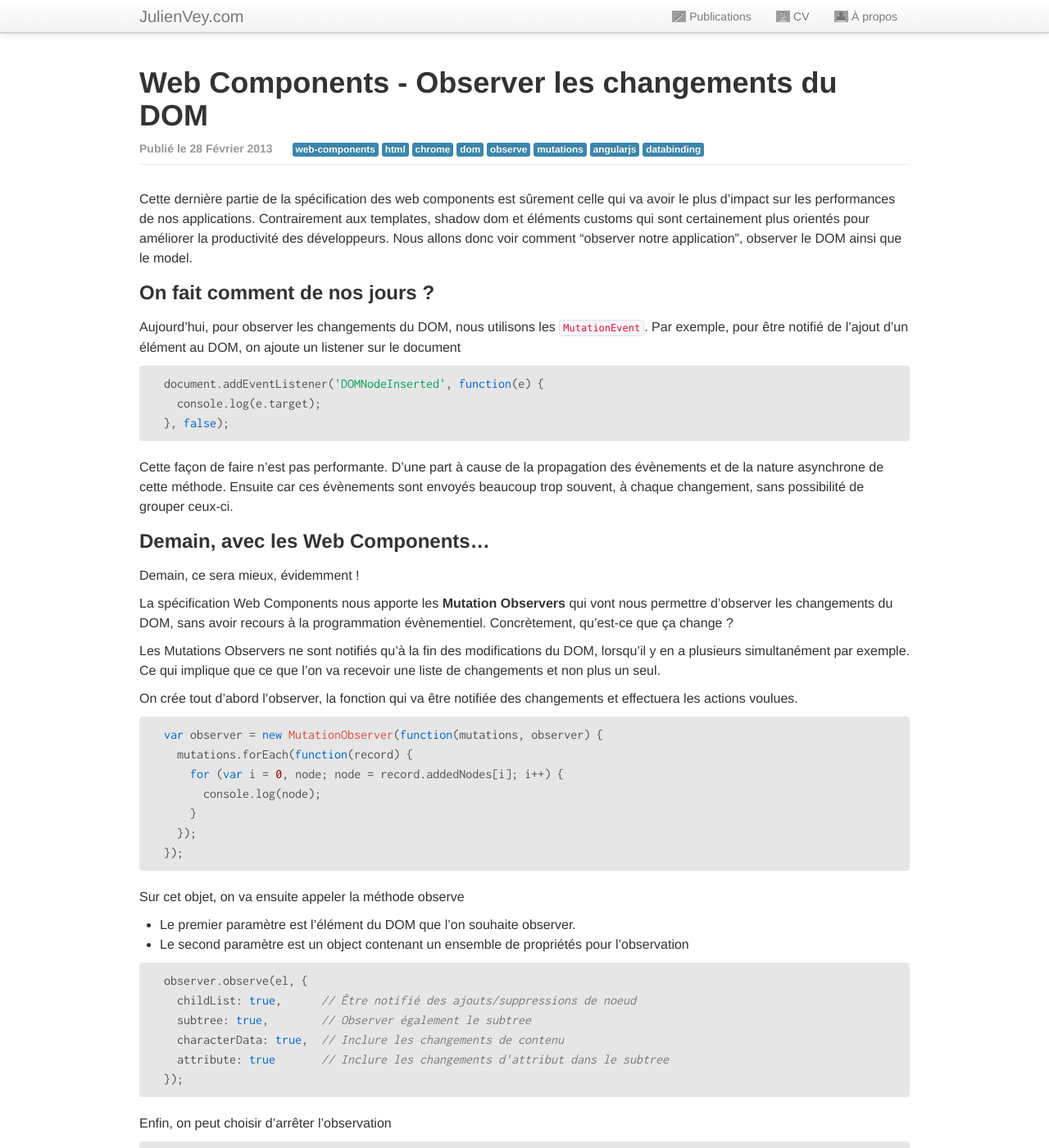
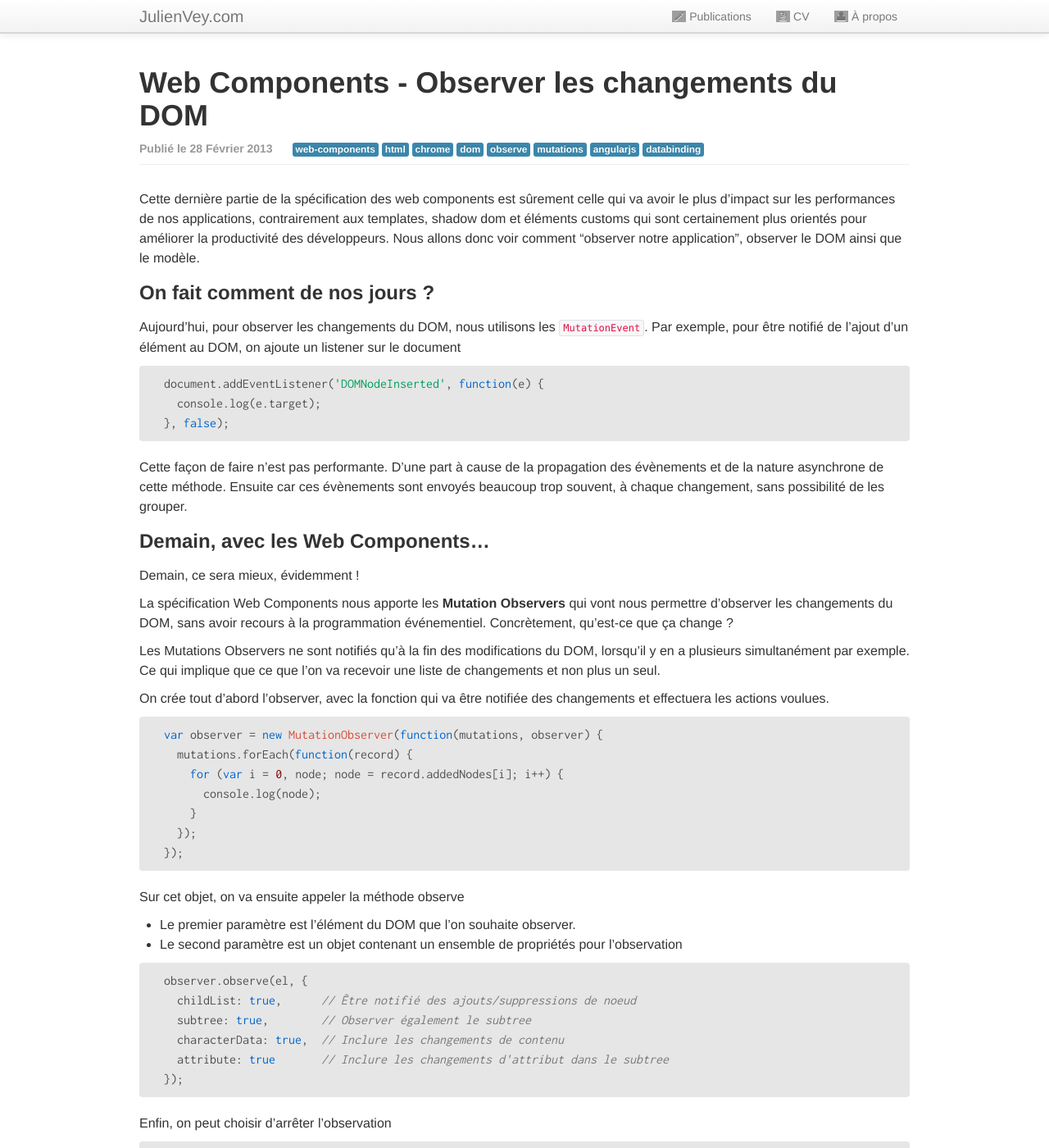
Before and after one commit to julienvey/julienvey.en, a Jekyll site: the page built from _posts/2013-02-25-dom-observe.md, in a window 1280 px wide and 1400 px high. Shown: the whole window at 82% size. Built offline with Jekyll 4.4.1, drawn with Linux system fonts in a browser that asks for light colours; Markdown is read by kramdown in place of the engine named in the settings; comment, search, counter and statistics services are not loaded; some of the changed text lies outside the part shown; grey boxes are pictures that could not be loaded.

Commit message:
derniers correctifs

```diff
--- a/_posts/2013-02-25-dom-observe.md
+++ b/_posts/2013-02-25-dom-observe.md
@@ -7,10 +7,10 @@
 img: /assets/img/posts/longuevue.jpg
 tags: web-components html chrome dom observe mutations angularjs databinding
 more : 100
-preview: Cette dernière partie de la spécification des web components est sûrement celle qui va avoir le plus d'impact sur les performances de nos applications. Contrairement aux templates, shadow dom et éléments customs qui sont plus orientés pour améliorer la productivité des développeurs. Nous allons donc voir comment "observer notre application", observer le DOM ainsi que le model.
+preview: Cette dernière partie de la spécification des web components est sûrement celle qui va avoir le plus d'impact sur les performances de nos applications, contrairement aux templates, shadow dom et éléments customs qui sont plus orientés pour améliorer la productivité des développeurs. Nous allons donc voir comment "observer notre application", observer le DOM ainsi que le modèle.
 ---
 
-Cette dernière partie de la spécification des web components est sûrement celle qui va avoir le plus d'impact sur les performances de nos applications. Contrairement aux templates, shadow dom et éléments customs qui sont certainement plus orientés pour améliorer la productivité des développeurs. Nous allons donc voir comment "observer notre application", observer le DOM ainsi que le model.
+Cette dernière partie de la spécification des web components est sûrement celle qui va avoir le plus d'impact sur les performances de nos applications, contrairement aux templates, shadow dom et éléments customs qui sont certainement plus orientés pour améliorer la productivité des développeurs. Nous allons donc voir comment "observer notre application", observer le DOM ainsi que le modèle.
 
 ### On fait comment de nos jours ?
 
@@ -22,17 +22,17 @@
 }, false);
 </pre>
 
-Cette façon de faire n'est pas performante. D'une part à cause de la propagation des évènements et de la nature asynchrone de cette méthode. Ensuite car ces évènements sont envoyés beaucoup trop souvent, à chaque changement, sans possibilité de grouper ceux-ci.
+Cette façon de faire n'est pas performante. D'une part à cause de la propagation des évènements et de la nature asynchrone de cette méthode. Ensuite car ces évènements sont envoyés beaucoup trop souvent, à chaque changement, sans possibilité de les grouper.
 
 ### Demain, avec les Web Components...
 
 Demain, ce sera mieux, évidemment !
 
-La spécification Web Components nous apporte les <strong>Mutation Observers</strong> qui vont nous permettre d'observer les changements du DOM, sans avoir recours à la programmation évènementiel. Concrètement, qu'est-ce que ça change ?
+La spécification Web Components nous apporte les <strong>Mutation Observers</strong> qui vont nous permettre d'observer les changements du DOM, sans avoir recours à la programmation événementiel. Concrètement, qu'est-ce que ça change ?
 
 Les Mutations Observers ne sont notifiés qu'à la fin des modifications du DOM, lorsqu'il y en a plusieurs simultanément par exemple. Ce qui implique que ce que l'on va recevoir une liste de changements et non plus un seul.
 
-On crée tout d'abord l'observer, la fonction qui va être notifiée des changements et effectuera les actions voulues.
+On crée tout d'abord l'observer, avec la fonction qui va être notifiée des changements et effectuera les actions voulues.
 
 <pre class="prettyprint" data-lang="javascript">
 var observer = new MutationObserver(function(mutations, observer) {
@@ -47,7 +47,7 @@
 Sur cet objet, on va ensuite appeler la méthode observe
 
 * Le premier paramètre est l'élément du DOM que l'on souhaite observer.
-* Le second paramètre est un object contenant un ensemble de propriétés pour l'observation
+* Le second paramètre est un objet contenant un ensemble de propriétés pour l'observation
 
 <pre class="prettyprint" data-lang="javascript">
 observer.observe(el, {
@@ -72,7 +72,7 @@
 * `name` Qu'est-ce qui a changé ?
 * `type` Quelle est la nature du changement ?
 * `oldValue` l'ancienne valeur de ce qui a changé
-* `object` l'object observé dans son état courant
+* `object` l'objet observé dans son état courant
 
 <pre class="prettyprint" data-lang="javascript">
 function observeChanges(changes) {
```
